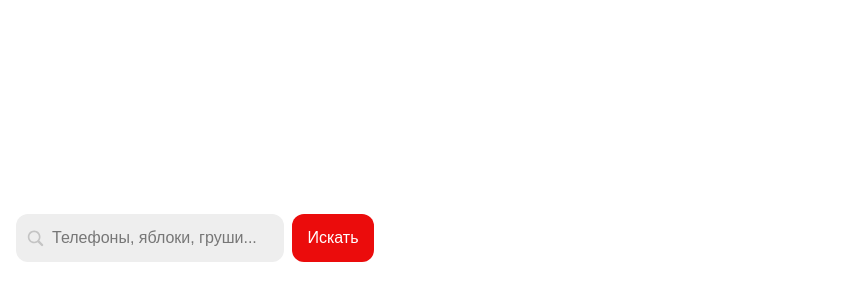
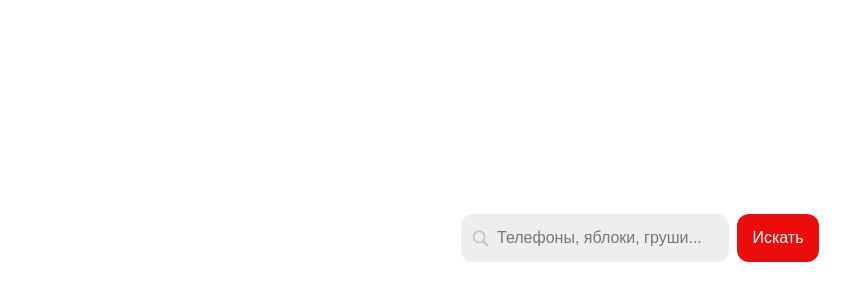
Before and after one commit to ozeanbrandung/sapsan-test, a React (Vite) app: page / in a window 1280 px wide. Shown: the part 28-328 px from the top of the page, without its empty margins (0-866 px from the left). Built offline with nearby package versions, Linux system fonts and the light colour scheme.

Commit message:
add desktop styles initially; add dialog initially

```diff
--- a/src/App.tsx
+++ b/src/App.tsx
@@ -7,7 +7,7 @@ const queryClient = new QueryClient();
 function App(): ReactNode {
   return (
     <QueryClientProvider client={queryClient}>
-      <main className="min-h-screen">
+      <main className="min-h-screen width-full">
         <SearchPage />
       </main>
     </QueryClientProvider>
--- /dev/null
+++ b/src/hooks/index.ts
@@ -0,0 +1 @@
+export { useWindowSize } from './useWindowSize';
--- /dev/null
+++ b/src/hooks/useWindowSize.tsx
@@ -0,0 +1,22 @@
+import { useState, useEffect } from 'react';
+
+export function useWindowSize() {
+  const [windowSize, setWindowSize] = useState({
+    width: 0,
+    height: 0,
+  });
+
+  const handleResize = () => setWindowSize({ width: window.innerWidth, height: window.innerHeight });
+
+  useEffect(() => {
+    window.addEventListener('resize', handleResize);
+
+    handleResize();
+
+    return () => {
+      window.removeEventListener('resize', handleResize);
+    };
+  }, []);
+
+  return windowSize;
+}
--- a/src/index.css
+++ b/src/index.css
@@ -5,6 +5,9 @@
   --color-dark-red: #C30000;
   --color-grey: #EEEEEE;
   --color-dark-grey: #787878;
+  --breakpoint-sm: 391px;
+  --breakpoint-lg: 1440px;
+  /*--breakpoint-m: ;*/
 }
 
 :root {
@@ -75,3 +78,7 @@ button:focus-visible {
     background-color: #f9f9f9;
   }
 } */
+
+#root {
+  width: 100%;
+}
--- a/src/modules/gallery/gallery.tsx
+++ b/src/modules/gallery/gallery.tsx
@@ -1,24 +1,33 @@
 import { useWindowVirtualizer } from '@tanstack/react-virtual';
 import { useEffect, useRef } from 'react';
 import { IPhoto } from '../../services/unsplash-service';
-import { UILayout } from '../../ui/ui-layout/ui-layout';
+import { useWindowSize } from '../../hooks';
+import { Button } from '@headlessui/react';
 
 interface IGalleryProps {
   photos: IPhoto[];
   hasNextPage: boolean;
   isFetchingNextPage: boolean;
   fetchNextPage: () => void;
+  handlePhotoClick: (url: string) => void;
 }
 
-export function Gallery({ photos, hasNextPage, isFetchingNextPage, fetchNextPage }: IGalleryProps) {
+export function Gallery({ photos, hasNextPage, isFetchingNextPage, fetchNextPage, handlePhotoClick }: IGalleryProps) {
   const parentRef = useRef<HTMLDivElement | null>(null);
+
+  const { width } = useWindowSize();
+
+  //TODO: make numbers constants
+  const isDesktop = width >= 1440;
+  const imageSize = isDesktop ? 204 : 114;
+  const columnsCount = isDesktop ? 6 : 3;
 
   const virtualizer = useWindowVirtualizer({
     count: hasNextPage ? photos.length + 1 : photos.length,
-    estimateSize: () => 114, // Приблизительная высота элемента
+    estimateSize: () => imageSize, // Приблизительная высота элемента
     overscan: 5, // Количество дополнительных элементов для рендера
     gap: 10,
-    lanes: 3,
+    lanes: columnsCount,
   });
 
   useEffect(() => {
@@ -34,7 +43,7 @@ export function Gallery({ photos, hasNextPage, isFetchingNextPage, fetchNextPage
   }, [hasNextPage, fetchNextPage, photos.length, isFetchingNextPage, virtualizer.getVirtualItems()]);
 
   return (
-    <UILayout tag="section" ref={parentRef}>
+    <div ref={parentRef}>
       <div
         className="relative w-full"
         style={{
@@ -47,26 +56,32 @@ export function Gallery({ photos, hasNextPage, isFetchingNextPage, fetchNextPage
           const isLoaderRow = item.index > photos.length - 1;
           const photo = photos[item.index];
 
-          console.log(item);
+          //console.log(item);
 
           if (!photo) return null;
 
           return (
-            <div
+            <Button
               key={item.key}
-              className="absolute w-[114px] h-[114px]"
+              className="absolute w-[114px] h-[114px] lg:w-[204px] lg:h-[204px] cursor-pointer"
+              onClick={() => handlePhotoClick(photo.urls.full)}
               style={{
-                transform: `translateY(${item.start}px) translateX(${item.lane * 114 + 10 * item.lane}px)`,
+                transform: `translateY(${item.start}px) translateX(${item.lane * imageSize + 10 * item.lane}px)`,
               }}
             >
               {/* <div key={photo.id} className='w-[114px] h-[114px]'> */}
-              <img className="w-full h-full object-cover" src={photo.urls.thumb} alt={photo.alt_description} />
+              <img
+                className="w-full h-full object-cover"
+                src={photo.urls.thumb}
+                alt={photo.alt_description}
+                loading="lazy"
+              />
               {/* </div> */}
               {isLoaderRow && hasNextPage && 'Loading...'}
-            </div>
+            </Button>
           );
         })}
       </div>
-    </UILayout>
+    </div>
   );
 }
--- a/src/modules/search-group/search-group.tsx
+++ b/src/modules/search-group/search-group.tsx
@@ -2,7 +2,6 @@ import { ReactNode } from 'react';
 import { UIButton } from '../../ui';
 import clsx from 'clsx';
 import { SearchInput } from './ui';
-import { UILayout } from '../../ui/ui-layout/ui-layout';
 
 interface ISearchGroupProps {
   searchValue: string;
@@ -14,7 +13,7 @@ interface ISearchGroupProps {
 export function SearchGroup(props: ISearchGroupProps): ReactNode {
   const { searchValue, handleInputChange, handleSearchBtnClick, clearSearchValue, className } = props;
   return (
-    <UILayout className={clsx('flex justify-center items-center gap-[8px]', className)} tag="form">
+    <form className={clsx('flex justify-center items-center gap-[8px] max-w-[512px] ', className)}>
       {/*TODO: move to json */}
       <SearchInput
         name="search"
@@ -26,6 +25,6 @@ export function SearchGroup(props: ISearchGroupProps): ReactNode {
       />
       {/*TODO: move to json */}
       <UIButton onClick={handleSearchBtnClick}>Искать</UIButton>
-    </UILayout>
+    </form>
   );
 }
--- a/src/pages/search-page.tsx
+++ b/src/pages/search-page.tsx
@@ -6,7 +6,7 @@ import { useInfiniteQuery } from '@tanstack/react-query';
 import { Gallery } from '../modules/gallery';
 import { SearchGroup } from '../modules/search-group';
 import clsx from 'clsx';
-import { UILayout } from '../ui';
+import { UIDialog, UILayout } from '../ui';
 
 const unsplashServie = new UnsplashService();
 
@@ -46,38 +46,68 @@ export function SearchPage(): ReactNode {
     //refetch();
   }
 
+  const [chosenPhotoUrl, setChosenPhotoUrl] = useState('');
+
+  function handlePhotoClick(url: string) {
+    setChosenPhotoUrl(url);
+  }
+
   //console.log("data", data);
 
+  console.log('search', searchValue);
+
   const photos = data ? data.photos.flatMap((d) => d) : [];
+
+  const isNothingFound = !photos.length && searchValue;
+  const isSomethingFound = !!photos.length && searchValue;
 
   //TODO: check semantic
   return (
     <>
+      <div
+        className={clsx('transition duration-300 ease pb-[16px] pt-[10px] sticky top-0 bg-white z-1', {
+          'translate-y-[232px]': !searchValue,
+          'translate-y-0': isSomethingFound || isNothingFound,
+        })}
+      >
+        <UILayout>
           <SearchGroup
-        className={clsx('transition duration-300 ease pb-[16px] pt-[10px] sticky top-0 bg-white z-1', {
-          'translate-y-[232px]': !photos.length && !searchValue,
-          'translate-y-0': !!photos.length && searchValue,
+            className={clsx('transition duration-300 ease relative', {
+              'translate-x-[-50%] left-[50%]': true,
+              //TODO: animation
+              //'translate-x-[-50%] left-[50%]': !searchValue,
+              //' translate-x-[0%] left-[0%]': isSomethingFound || isNothingFound,
             })}
             searchValue={searchValue}
             handleInputChange={handleInputChange}
             handleSearchBtnClick={handleSearchBtnClick}
             clearSearchValue={clearSearchValue}
           />
+        </UILayout>
+      </div>
 
-      {!!photos.length && searchValue && (
+      <UILayout className={clsx({ 'py-[40px]': isNothingFound })} tag="section">
+        {isSomethingFound && (
+          <>
             <Gallery
               photos={photos}
               hasNextPage={hasNextPage}
               isFetchingNextPage={isFetchingNextPage}
               fetchNextPage={fetchNextPage}
+              handlePhotoClick={handlePhotoClick}
             />
+            <UIDialog isOpen={!!chosenPhotoUrl} handleClose={() => handlePhotoClick('')}>
+              <div>
+                <img src={chosenPhotoUrl} alt="chosen" />
+              </div>
+            </UIDialog>
+          </>
         )}
 
-      {!photos.length && searchValue && (
-        <UILayout className="py-[40px]">
+        {isNothingFound && (
           <p className="font-[18px] text-(--color-dark-grey)">К сожалению, поиск не дал результатов</p>
+        )}
       </UILayout>
-      )}
     </>
   );
 }
--- a/src/ui/index.ts
+++ b/src/ui/index.ts
@@ -1,3 +1,4 @@
 export { UIInput } from './ui-input';
 export { UIButton } from './ui-button';
 export { UILayout } from './ui-layout';
+export { UIDialog } from './ui-dialog';
--- /dev/null
+++ b/src/ui/ui-dialog/index.ts
@@ -0,0 +1 @@
+export { UIDialog } from './ui-dialog';
--- /dev/null
+++ b/src/ui/ui-dialog/ui-dialog.tsx
@@ -0,0 +1,25 @@
+import { Dialog, DialogPanel } from '@headlessui/react';
+import { ReactNode } from 'react';
+
+interface IUIDialogProps {
+  className?: string;
+  isOpen: boolean;
+  handleClose(): void;
+  children: ReactNode;
+}
+
+export function UIDialog(props: IUIDialogProps): ReactNode {
+  const { isOpen, handleClose, children } = props;
+  return (
+    <Dialog open={isOpen} onClose={handleClose} className="relative z-50">
+      <div className="fixed inset-0 flex w-screen items-center justify-center p-4">
+        <DialogPanel className="max-w-lg space-y-4 border bg-white p-12">
+          {children}
+          <div className="flex gap-4">
+            <button onClick={() => handleClose()}>Cancel</button>
+          </div>
+        </DialogPanel>
+      </div>
+    </Dialog>
+  );
+}
--- a/src/ui/ui-layout/ui-layout.tsx
+++ b/src/ui/ui-layout/ui-layout.tsx
@@ -12,7 +12,11 @@ export function UILayout(props: IUILayoutProps): ReactNode {
   const Tag = tag;
 
   return (
-    <Tag ref={ref} className={clsx('px-[16px]', className)} {...rest}>
+    <Tag
+      ref={ref}
+      className={clsx('px-[16px] lg:px-[0px] sm:max-w-[390px] lg:max-w-[1265px] m-auto', className)}
+      {...rest}
+    >
       {children}
     </Tag>
   );
```
Lines whose indentation alone changed are shown as unchanged.
